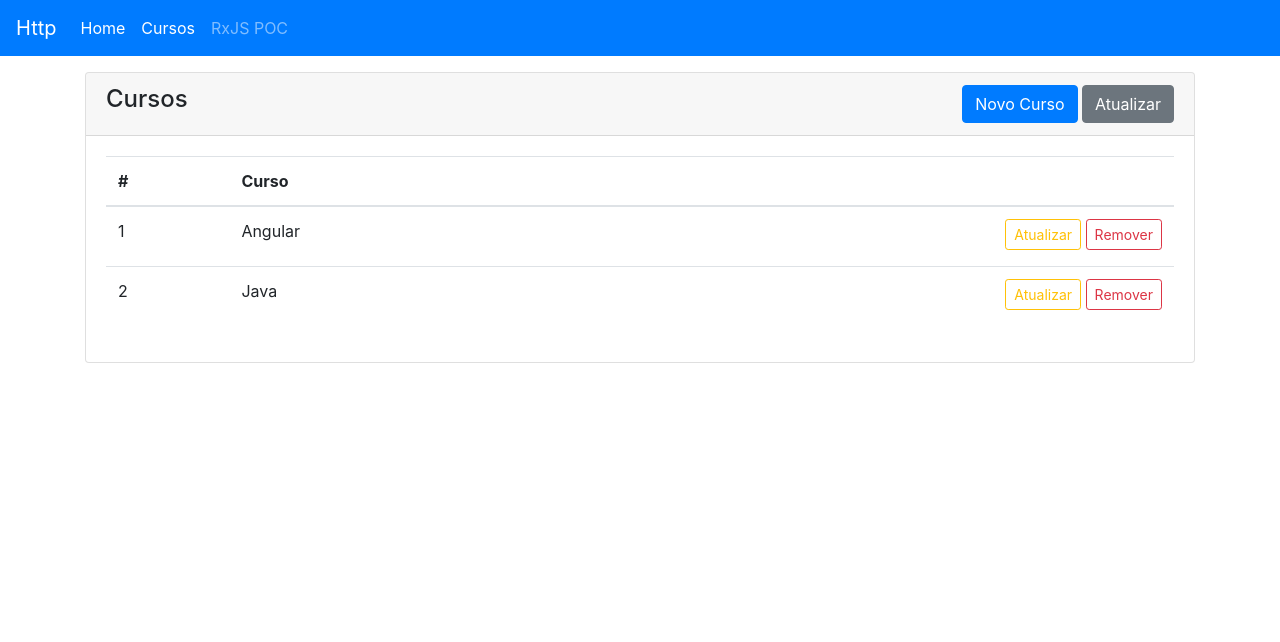
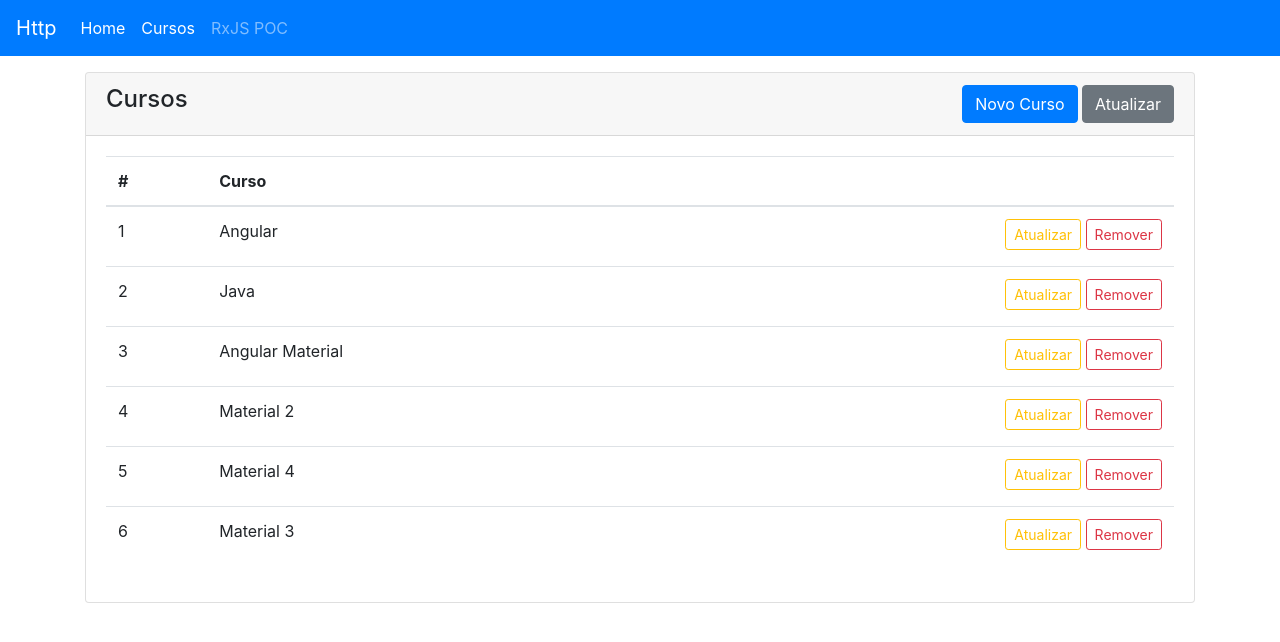
Before and after one commit to julionti/requests-http, an Angular app: page /cursos in a window 1280 px wide. Shown: the top 642 px of the page. Built offline with nearby package versions, Linux system fonts and the light colour scheme; data requests are answered from the project's data file.

Commit message:
HTTP POST Criando Cursos

```diff
--- a/db.json
+++ b/db.json
@@ -7,6 +7,22 @@
     {
       "nome": "Java",
       "id": 2
+    },
+    {
+      "nome": "Angular Material",
+      "id": 3
+    },
+    {
+      "nome": "Material 2",
+      "id": 4
+    },
+    {
+      "nome": "Material 4",
+      "id": 5
+    },
+    {
+      "nome": "Material 3",
+      "id": 6
     }
   ]
 }
--- a/src/app/cursos/cursos-form/cursos-form.component.ts
+++ b/src/app/cursos/cursos-form/cursos-form.component.ts
@@ -1,5 +1,9 @@
 import { Component, OnInit } from '@angular/core';
 import { FormGroup, FormBuilder, Validators } from '@angular/forms';
+import { Location } from '@angular/common';
+
+import { AlertModalService } from './../../shared/alert-modal.service';
+import { CursosService } from './../cursos.service';
 
 @Component({
   selector: 'app-cursos-form',
@@ -11,7 +15,10 @@ export class CursosFormComponent implements OnInit {
   form: FormGroup;
   submitted = false;
 
-  constructor(private fb: FormBuilder) { }
+  constructor(private fb: FormBuilder,
+    private service: CursosService,
+    private modal: AlertModalService,
+    private location: Location) { }
 
   ngOnInit(): void {
     this.form = this.fb.group({
@@ -24,6 +31,14 @@ export class CursosFormComponent implements OnInit {
     console.log(this.form.value);
     if (this.form.valid) {
       console.log('submit');
+      this.service.create(this.form.value).subscribe(
+        success => {
+          this.modal.showAlertSuccess('Curso criado com sucesso!');
+          this.location.back();
+        },
+        error => this.modal.showAlertDanger('Erro ao criar curso. Tente novamente!'),
+        () => console.log('request completo')
+      );
     }
   }
 
--- a/src/app/cursos/cursos.service.ts
+++ b/src/app/cursos/cursos.service.ts
@@ -1,6 +1,6 @@
 import { Injectable } from '@angular/core';
 import { HttpClient } from '@angular/common/http';
-import { tap, delay } from 'rxjs/operators';
+import { tap, delay, take } from 'rxjs/operators';
 
 import { Curso } from './cursos-lista/curso';
 import { environment } from './../../environments/environment';
@@ -21,4 +21,8 @@ export class CursosService {
         tap(console.log)
       );
   }
+
+  create(curso: Curso){
+    return this.http.post(this.API, curso).pipe(take(1));
+  }
 }
--- a/src/app/shared/alert-modal.service.ts
+++ b/src/app/shared/alert-modal.service.ts
@@ -14,10 +14,14 @@ export class AlertModalService {
 
   constructor(private modalService: BsModalService) { }
 
-  private showAlert(message, type: AlertTypes) {
+  private showAlert(message, type: AlertTypes, dismissTimeout?: number) { // ? opcional
     const bsModalRef = this.modalService.show(AlertModalComponent);
     bsModalRef.content.type = type;
     bsModalRef.content.message = message;
+
+    if (dismissTimeout) {
+      setTimeout(() => bsModalRef.hide(), dismissTimeout);
+    }
   }
 
   showAlertDanger(message: string) {
@@ -25,6 +29,6 @@ showAlertDanger(message: string) {
   }
 
   showAlertSuccess(message: string) {
-  this.showAlert(message, AlertTypes.SUCCESS);
+    this.showAlert(message, AlertTypes.SUCCESS, 3000);
   }
 }
```
Lines whose indentation alone changed are shown as unchanged.
